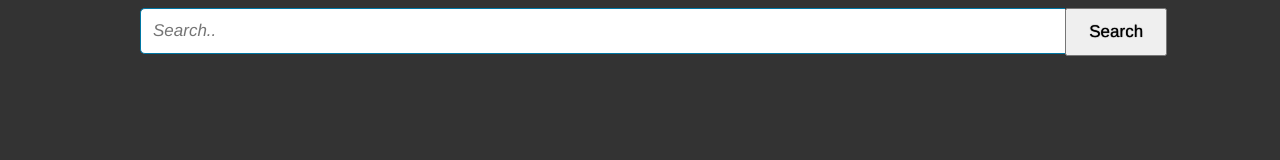
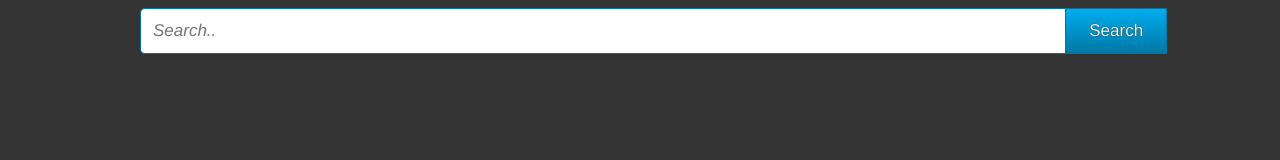
Before and after one commit to ibragimker/website_component_wall, a plain HTML site: page website/template/searchbar.html in a window 1280 px wide. Drawn offline with Linux system fonts and the light colour scheme.

Commit message:
update searchbar

```diff
--- a/website/template/searchbar.html
+++ b/website/template/searchbar.html
@@ -33,12 +33,25 @@
                 font-size:17px;
                 text-shadow:0 0 1px #000;
                 cursor:pointer;
+                text-align:center;
+                color:#fff;
+                border-right:0;
+                background:linear-gradient(#00adee,#0078a5);
+                border:1px solid #0076a3;
+            }
+            input[type=submit]:hover{
+                background:linear-gradient(#0095,#00678e);
+
+
+            }
+            input[type=text]:focus,input[type=submit]:focus{
+                outline:none;
             }
         </style>
     </head>
 <body>
     <div class ="main">
-        <form>
+        <form action="http://www.youtube.com" target="_blank">
             <input type="text" name="search" placeholder ="Search..">
             <input type="submit" value="Search">
         </form>
```
